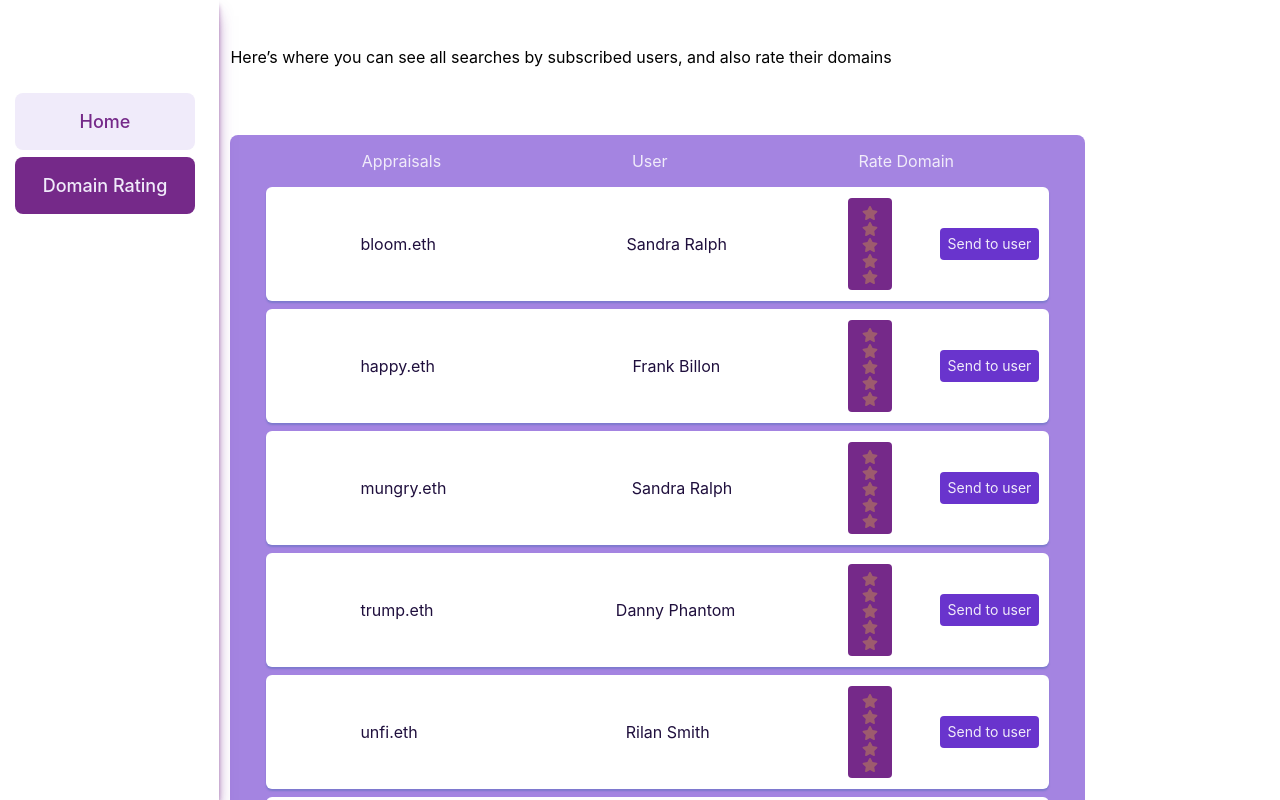
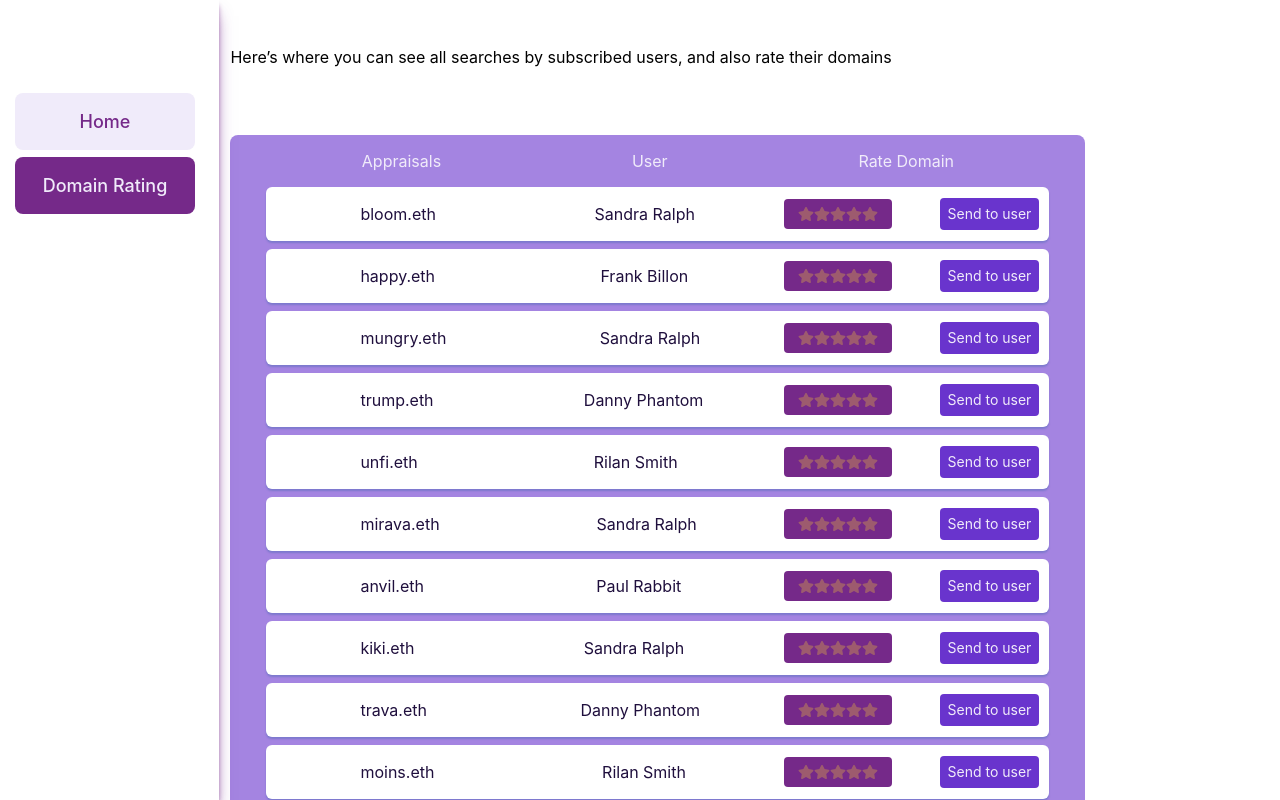
Before and after one commit to fomativeh/ens, a Next.js app in the folder frontend/: page /admin/ratings in a window 1280 px wide. Shown: the top 800 px of the page. Built offline with nearby package versions, Linux system fonts and the light colour scheme.

Commit message:
star rating comp fix

```diff
--- a/frontend/app/admin/components/star-rating/style.module.css
+++ b/frontend/app/admin/components/star-rating/style.module.css
@@ -1,5 +1,6 @@
 .star_rating {
-  padding: 7px 14px 5px;
+  display: flex;
+  padding: 7px 14px;
   background: #752989;
   border-radius: 4px;
   width: fit-content;
--- a/frontend/app/admin/login/page.tsx
+++ b/frontend/app/admin/login/page.tsx
@@ -10,7 +10,7 @@ const Login: React.FC = () => {
       <div className={styles.container}>
         <div className={styles.head}>
           <Image
-            src="/logo.svg"
+            src="/assets/images/logo.svg"
             width={116}
             quality={100}
             priority
```
Also changed, not shown: frontend/public/assets/images/logo.png (deleted), 1 other file (tests, documents, lock files or other folders).
